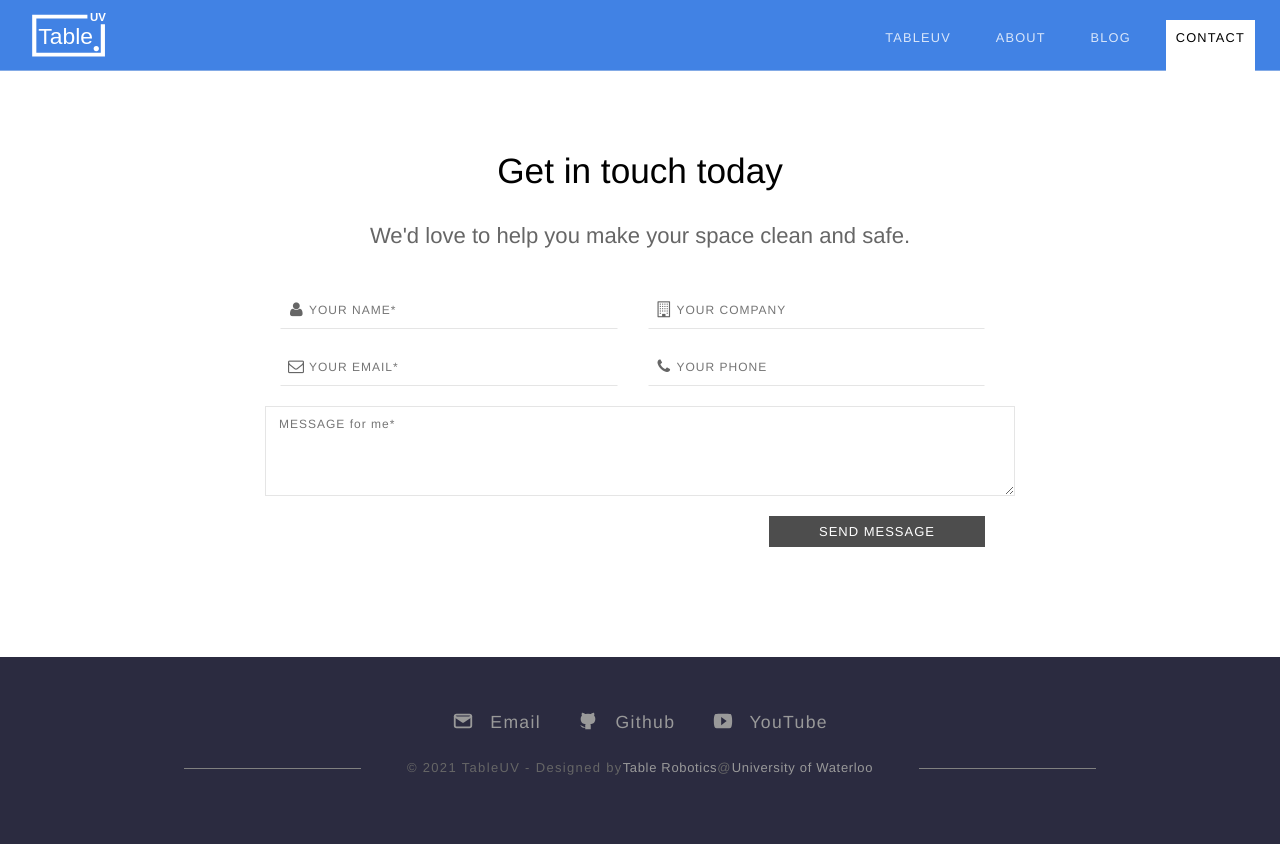
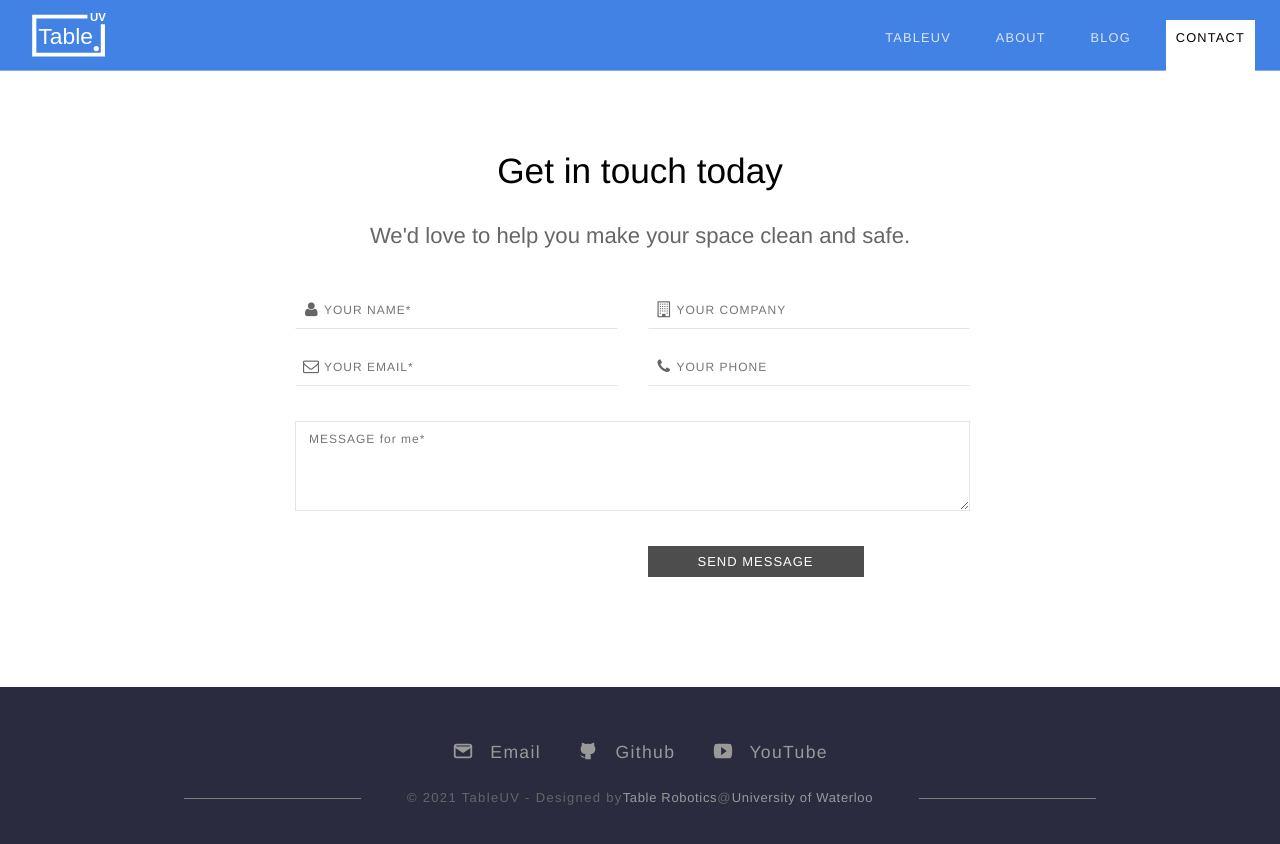
Before and after one commit to TableUV/TableUV.github.io, a Jekyll site: the page built from contact.html, in a window 1280 px wide. Shown: the top 844 px of the page. Built offline with Jekyll 4.4.1, drawn with Linux system fonts in a browser that asks for light colours; nearby versions of some CDN libraries.

Commit message:
+ contact form adjustment

```diff
--- a/_sass/contact.scss
+++ b/_sass/contact.scss
@@ -22,12 +22,13 @@
 		margin: 0;
 	}
 
-	.contact-form, .contact-details  {
+	#contact-form, .contact-details  {
+		align-content: center;
 		@media #{$desktop} {
 			-webkit-flex: 1;
 			flex: 1;
 		}
-		margin: 0 30px;
+		margin: auto;
 	}
 
 	.contact-details {
@@ -89,10 +90,16 @@
 	/* ==============================
 	-  Contact Form Section
 	============================== */
+	.form-contact {
+		margin: auto;
+		@media #{$tablet} {
+			padding-left:2%;
+		}
+	}
 	.form-contact div {
 		position: relative;
 		min-height: 1px;
-		display: block;
+		display: flex;
 	}
 	.form-contact input,
 	.form-contact select {
@@ -196,15 +203,20 @@
 	}
 	.col-md-6,.col-md-12 {
 		float: left;
+		// display: inline-block;
 	}
 	.col-md-6 {
-		width: 45%;
-
+		width: calc(45% - 15px);
 		padding-right: 15px;
 		padding-left: 15px;
+		margin: auto;
+		@media #{$mobile} {
+			width: 90%;
+		}
 	}
 	.col-md-12 {
-		width: 100%;
+		margin: 15px;
+		width: 90%;
 	}
 	.btn-sem{
 		margin: 20px 0;
--- a/_sass/variables.scss
+++ b/_sass/variables.scss
@@ -3,6 +3,7 @@ $secondary-brand-color: #4182e4;
 $middle-gradient-color: mix($brand-color, $secondary-brand-color, 95%);
 
 // Breakpoints
+$mobile: "(max-width: 449.99px)";
 $tablet: "(min-width: 450px)";
 $mid-point: "(min-width: 700px)";
 $desktop: "(min-width: 768px)";
```
